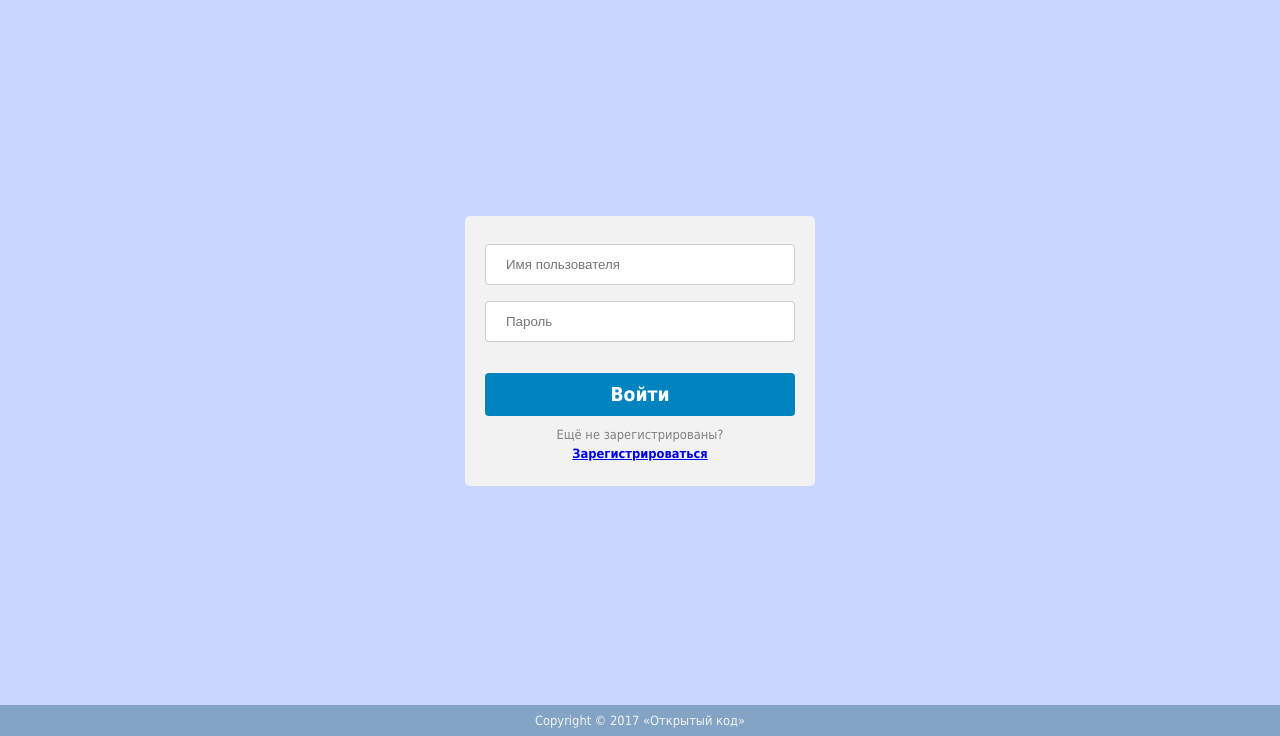
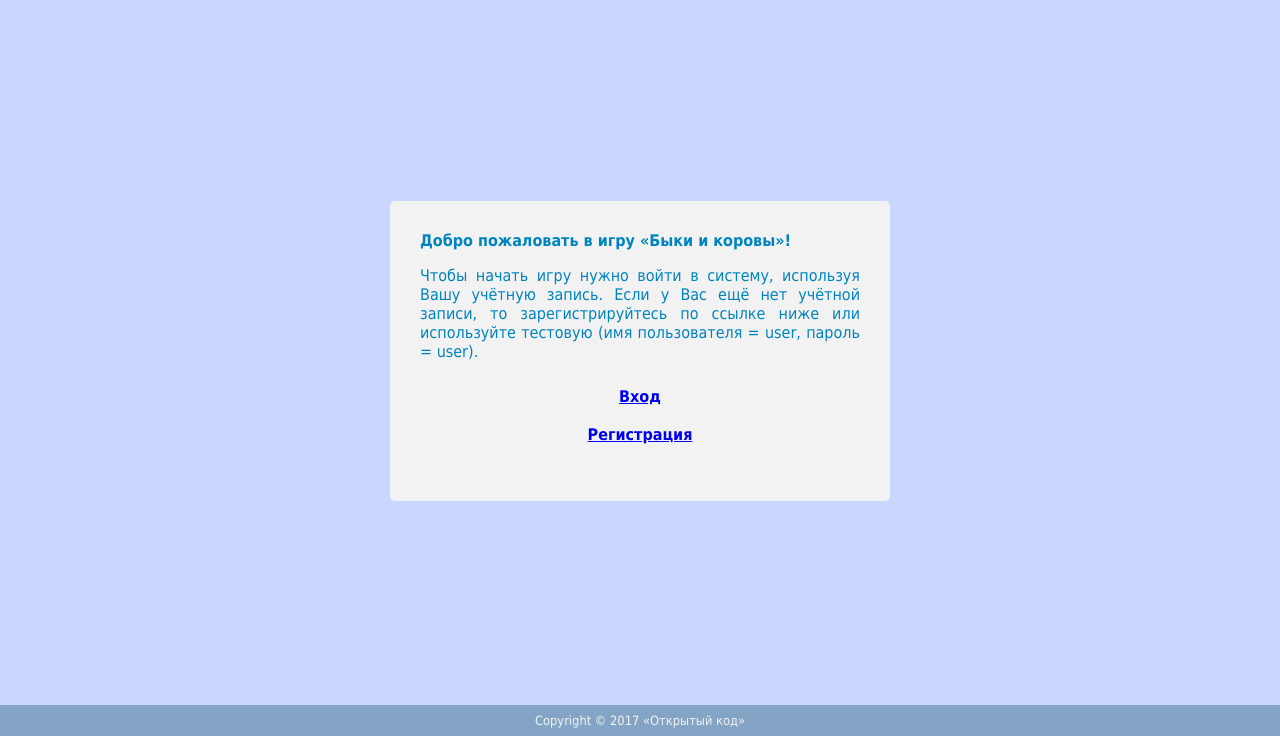
Before and after one commit to vkiz/bulls-cows, a Java web app: page / in a window 1280 px wide. Shown: the part 64-800 px from the top of the page. Run offline with Tomcat 11, a stand-in JSP engine, Linux system fonts and the light colour scheme.

Commit message:
Add controller servlet and some pages

```diff
--- a/src/main/webapp/css/style.css
+++ b/src/main/webapp/css/styles.css
@@ -35,7 +35,7 @@ body {
     font-size: 1.5rem;
 }
 
-form, .login-form, .register-form {
+form {
     border-radius: 5px;
     background-color: #f2f2f2;
     padding: 20px;
@@ -44,6 +44,12 @@ form, .login-form, .register-form {
     top: 50%;
     left: 50%;
     z-index: 9999;
+}
+
+.index-form {
+    width: 500px;
+    height: 300px;
+    margin: -135px 0 0 -250px;
 }
 
 .login-form {
@@ -56,6 +62,12 @@ form, .login-form, .register-form {
     width: 350px;
     height: 420px;
     margin: -195px 0 0 -175px;
+}
+
+.error-form {
+    width: 360px;
+    height: 130px;
+    margin: -65px 0 0 -180px;
 }
 
 input, select {
@@ -100,7 +112,7 @@ input, select {
     background-color: #0073b1;
 }
 
-.btn-link {
+.btn-link, .btn-link-ind {
     border: none;
     outline: none;
     background: none;
@@ -113,8 +125,12 @@ input, select {
     font-weight: bold;
 }
 
-.btn-link:active {
+.btn-link:active, .btn-link-ind:active {
     color: #ff0000;
+}
+
+.btn-link-ind {
+    font-size: 1.0rem;
 }
 
 label {
@@ -122,6 +138,15 @@ label {
     font-size: 0.8rem;
     font-weight: normal;
     color: gray;
+}
+
+.form-message {
+    font-family: inherit;
+    font-size: 1.0rem;
+    font-weight: normal;
+    color: #0084bf;
+    text-align: justify;
+    padding: 10px;
 }
 
 .footer {
--- a/src/main/webapp/index.jsp
+++ b/src/main/webapp/index.jsp
@@ -1,13 +1,30 @@
 <%@ page contentType="text/html;charset=UTF-8" pageEncoding="UTF-8" language="java" %>
-<% request.setCharacterEncoding("UTF-8"); %>
 <!DOCTYPE html>
 <head>
     <meta http-equiv="Content-Type" content="text/html; charset=UTF-8">
-    <title>Игра «Быки и коровы»</title>
+    <title>Главная</title>
+    <style>
+        <%@include file="/css/styles.css"%>
+    </style>
 </head>
 <body>
-    <jsp:forward page="/jsp/login.jsp">
-        <jsp:param name="loginErrorMessage" value=""/>
-    </jsp:forward>
+    <%@ include file="/jsp/header.jsp" %>
+    <div align="center">
+        <form name="index-form" class="index-form" method="POST" action="controller">
+            <div class="form-message">
+                <b>Добро пожаловать в игру «Быки и коровы»!</b>
+                <p>
+                Чтобы начать игру нужно войти в систему, используя Вашу учётную запись.
+                Если у Вас ещё нет учётной записи, то зарегистрируйтесь по ссылке ниже
+                или используйте тестовую (имя пользователя = user, пароль = user).
+                </p>
+            </div>
+            <button type="submit" name="action" value="show-login" class="btn-link-ind">Вход</button>
+            <br>
+            <br>
+            <button type="submit" name="action" value="show-register" class="btn-link-ind">Регистрация</button>
+        </form>
+    </div>
+    <%@ include file="/jsp/footer.jsp" %>
 </body>
 </html>
--- /dev/null
+++ b/src/main/webapp/jsp/footer.jsp
@@ -0,0 +1,2 @@
+<%@ page contentType="text/html;charset=UTF-8" pageEncoding="UTF-8" language="java" %>
+<div class="footer">Copyright &copy; 2017 «Открытый код»</div>
--- /dev/null
+++ b/src/main/webapp/jsp/header.jsp
@@ -0,0 +1,5 @@
+<%@ page contentType="text/html;charset=UTF-8" pageEncoding="UTF-8" language="java" %>
+<div class="header">
+    <div class="image"></div>
+    <div class="text">Игра «Быки и коровы»</div>
+</div>
--- a/src/main/webapp/jsp/login.jsp
+++ b/src/main/webapp/jsp/login.jsp
@@ -3,19 +3,16 @@
 <!DOCTYPE html>
 <head>
     <meta http-equiv="Content-Type" content="text/html; charset=UTF-8">
-    <title>Игра «Быки и коровы» - Авторизация</title>
+    <title>Авторизация</title>
     <style>
-        <%@include file="/css/style.css"%>
+        <%@include file="/css/styles.css"%>
     </style>
 </head>
 <body>
-    <div class="header">
-        <div class="image"></div>
-        <div class="text">Игра «Быки и коровы»</div>
-    </div>
+    <%@ include file="header.jsp" %>
     <div align="center">
         <form name="login-form" class="login-form" method="POST" action="controller">
-            <input type="text" name="login" maxlength="20" placeholder="Имя пользователя" required>
+            <input type="text" name="username" maxlength="20" placeholder="Имя пользователя" required>
                 <br>
             <input type="password" name="password" maxlength="20" placeholder="Пароль" required>
             <div class="error-message">
@@ -29,9 +26,9 @@
                 <br>
             <label>Ещё не зарегистрированы?</label>
                 <br>
-            <button type="submit" name="action" value="register" class="btn-link" formnovalidate>Зарегистрироваться</button>
+            <button type="submit" name="action" value="show-register" class="btn-link" formnovalidate>Зарегистрироваться</button>
         </form>
     </div>
-    <div class="footer">Copyright &copy; 2017 «Открытый код»</div>
+    <%@ include file="footer.jsp" %>
 </body>
 </html>
```
Also changed, not shown: src/main/java/com/opencode/app/controller/ControllerServlet.java (added, +57 -0 lines), src/main/webapp/WEB-INF/web.xml (+15 -3 lines), src/main/webapp/jsp/error.jsp (added, +23 -0 lines), src/main/webapp/jsp/register.jsp (+7 -10 lines), 1 other file.
